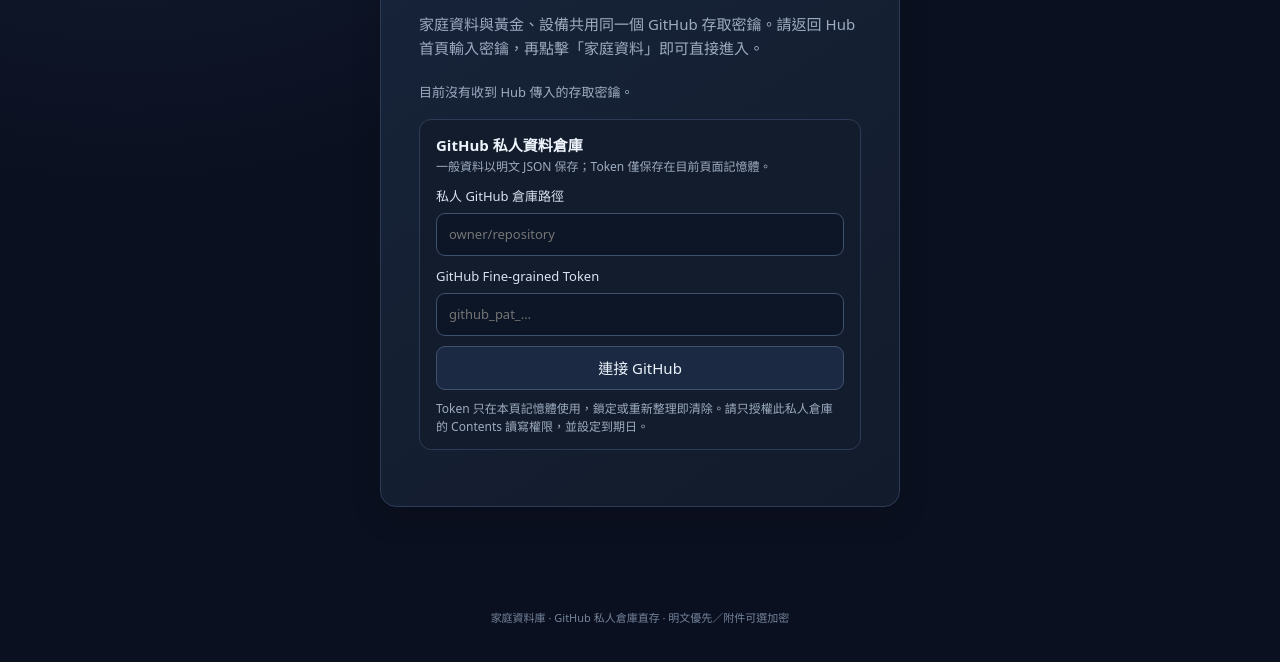
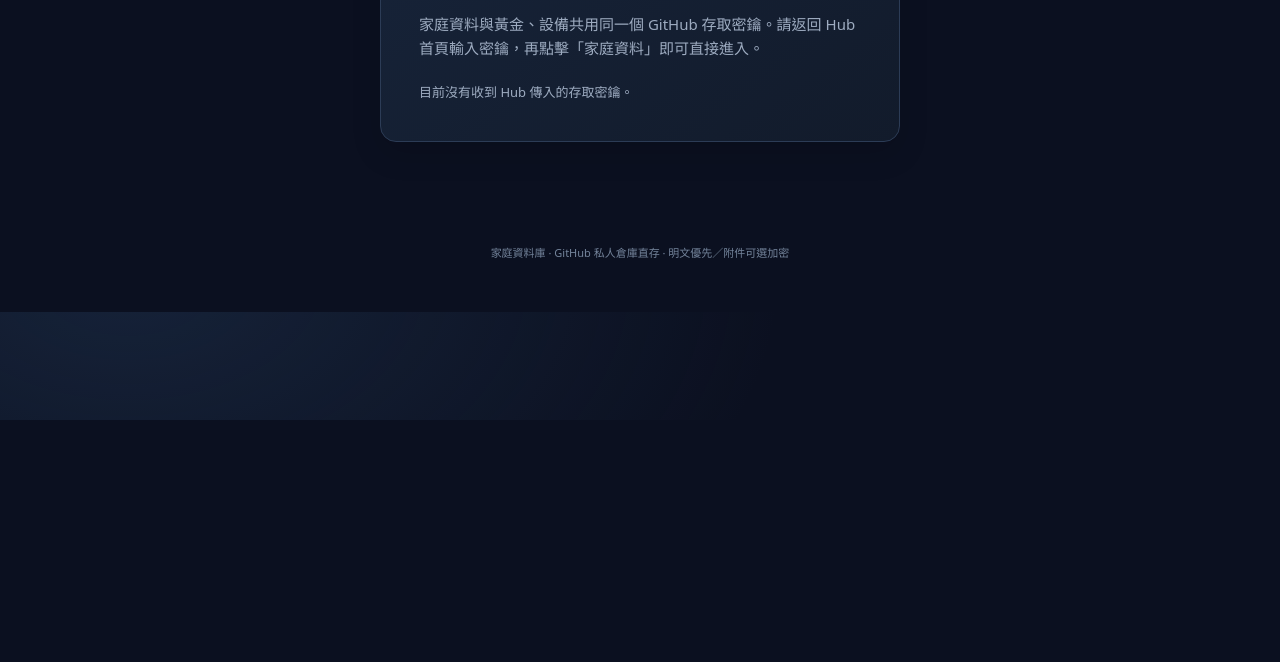
Before and after one commit to Khoohew/Hub, a plain HTML site: page apps/family/index.html in a window 1280 px wide. Shown: the part 380-1042 px from the top of the page. After the commit the page ends 800 px from the top, so only its background shows below. Drawn offline with Linux system fonts and the light colour scheme.

Commit message:
Hide redundant family repository and token fields

```diff
--- a/apps/family/index.html
+++ b/apps/family/index.html
@@ -23,7 +23,7 @@
     <button id="gateSubmit" class="primary" type="submit" disabled>請先連接 GitHub</button>
     <div class="restoreGate" hidden><label>或從完整加密備份還原<input id="restoreInput" type="file" accept=".familyvault,.zip,application/zip"></label><button id="restoreBtn" type="button" class="secondary">檢查並還原備份</button></div>
   </form>
-  <div class="cloudBar cloudGate">
+  <div class="cloudBar cloudGate" hidden>
     <div><strong>GitHub 私人資料倉庫</strong><small id="githubStatus">一般資料以明文 JSON 保存；Token 僅保存在目前頁面記憶體。</small></div>
     <label class="tokenField">私人 GitHub 倉庫路徑<input id="githubRepo" type="text" autocomplete="off" spellcheck="false" placeholder="owner/repository" /></label>
     <label class="tokenField">GitHub Fine-grained Token<input id="githubToken" type="password" autocomplete="off" spellcheck="false" placeholder="github_pat_…" /></label>
```
